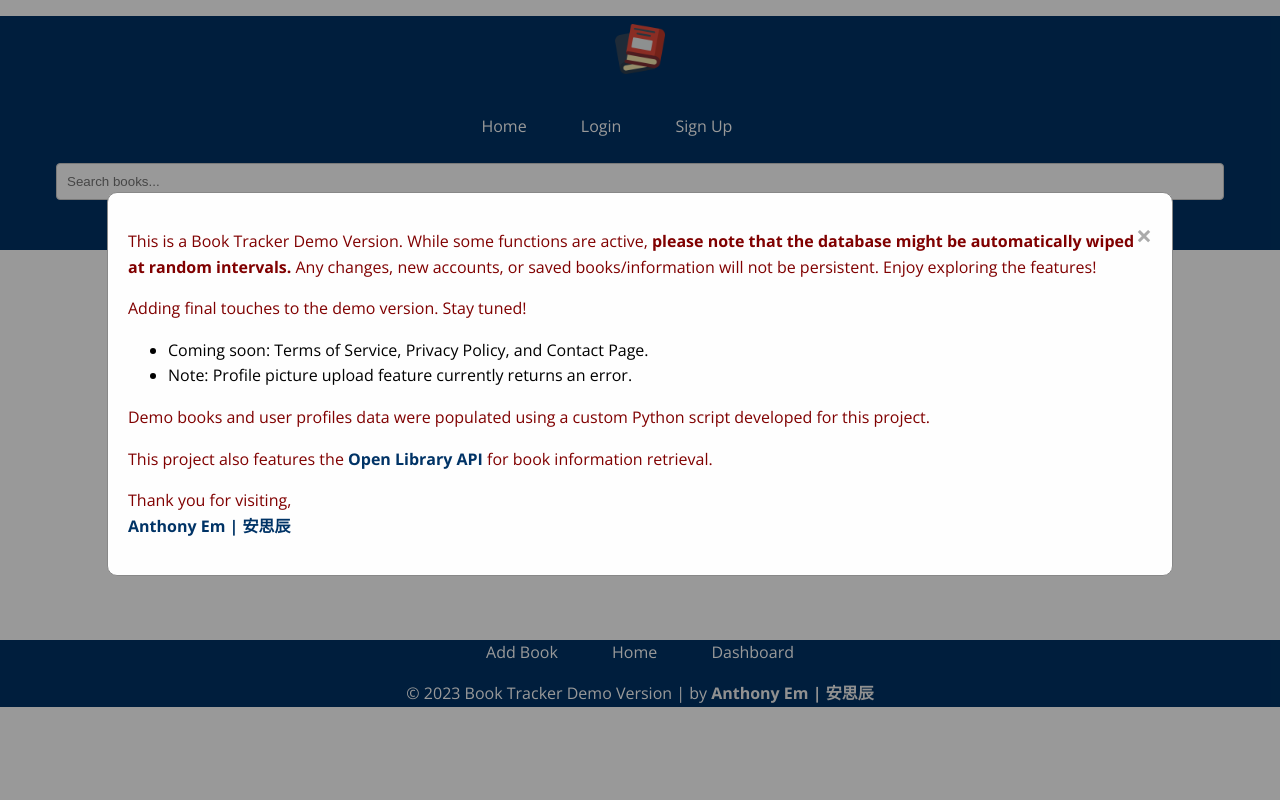
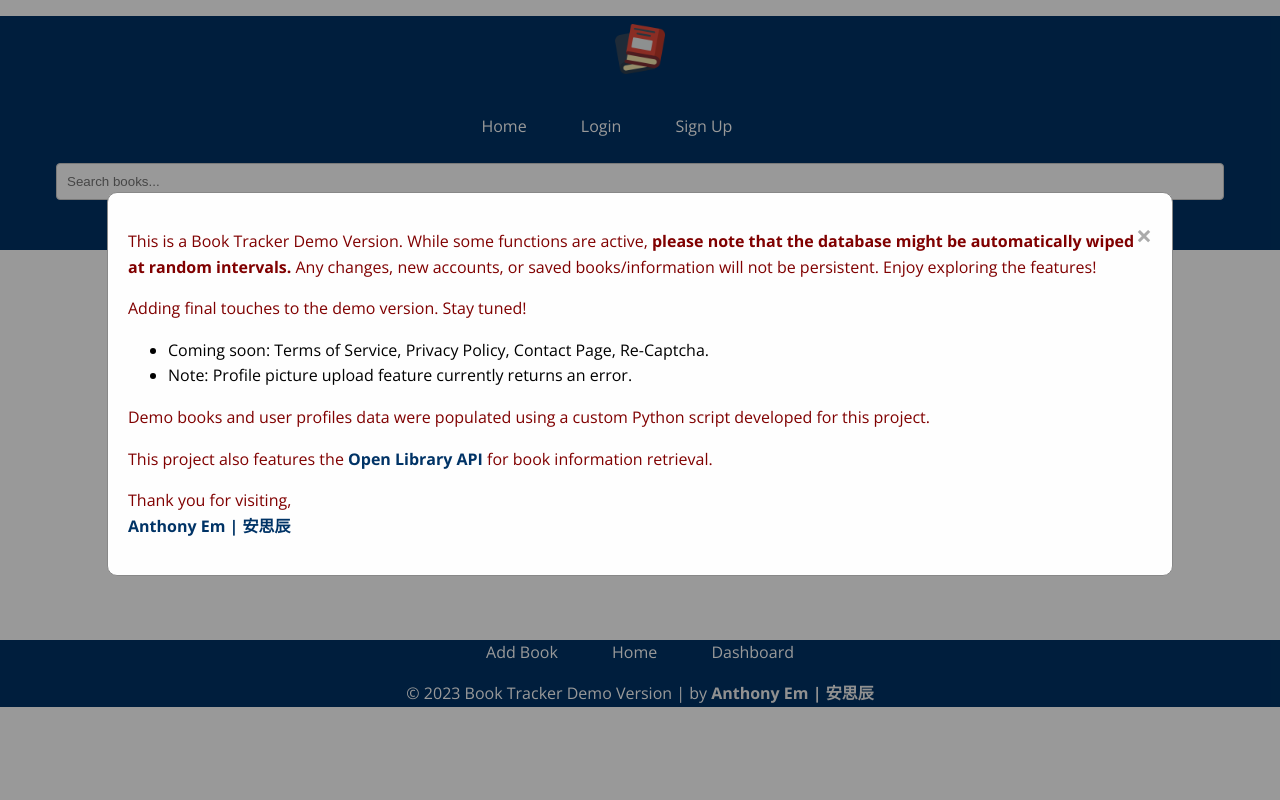
Before and after one commit to AnSiChen/library_demo, a Django app: page / in a window 1280 px wide. Run offline with Django 5.2, Linux system fonts and the light colour scheme; data that the repository does not hold is empty.

Commit message:
Update: Modal message 2

```diff
--- a/library_demo_app/templates/tracker/home.html
+++ b/library_demo_app/templates/tracker/home.html
@@ -9,7 +9,7 @@
     <p>This is a Book Tracker Demo Version. While some functions are active, <strong>please note that the database might be automatically wiped at random intervals.</strong> Any changes, new accounts, or saved books/information will not be persistent. Enjoy exploring the features!</p>
     <p>Adding final touches to the demo version. Stay tuned!</p>
     <ul>
-      <li>Coming soon: Terms of Service, Privacy Policy, and Contact Page.</li>
+      <li>Coming soon: Terms of Service, Privacy Policy, Contact Page, Re-Captcha.</li>
       <li>Note: Profile picture upload feature currently returns an error.</li>
     </ul>
     <p>Demo books and user profiles data were populated using a custom Python script developed for this project.</p>
```
